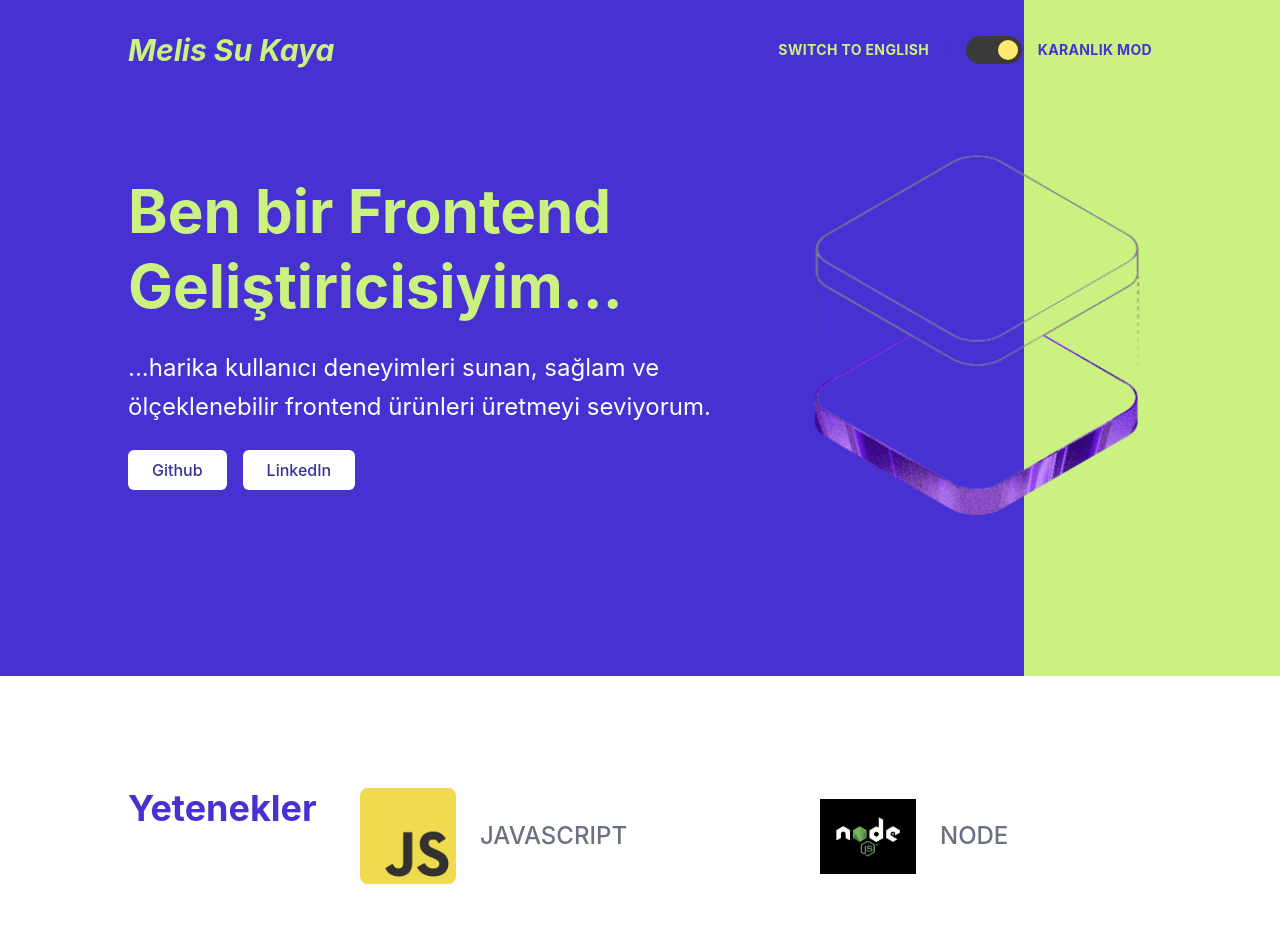
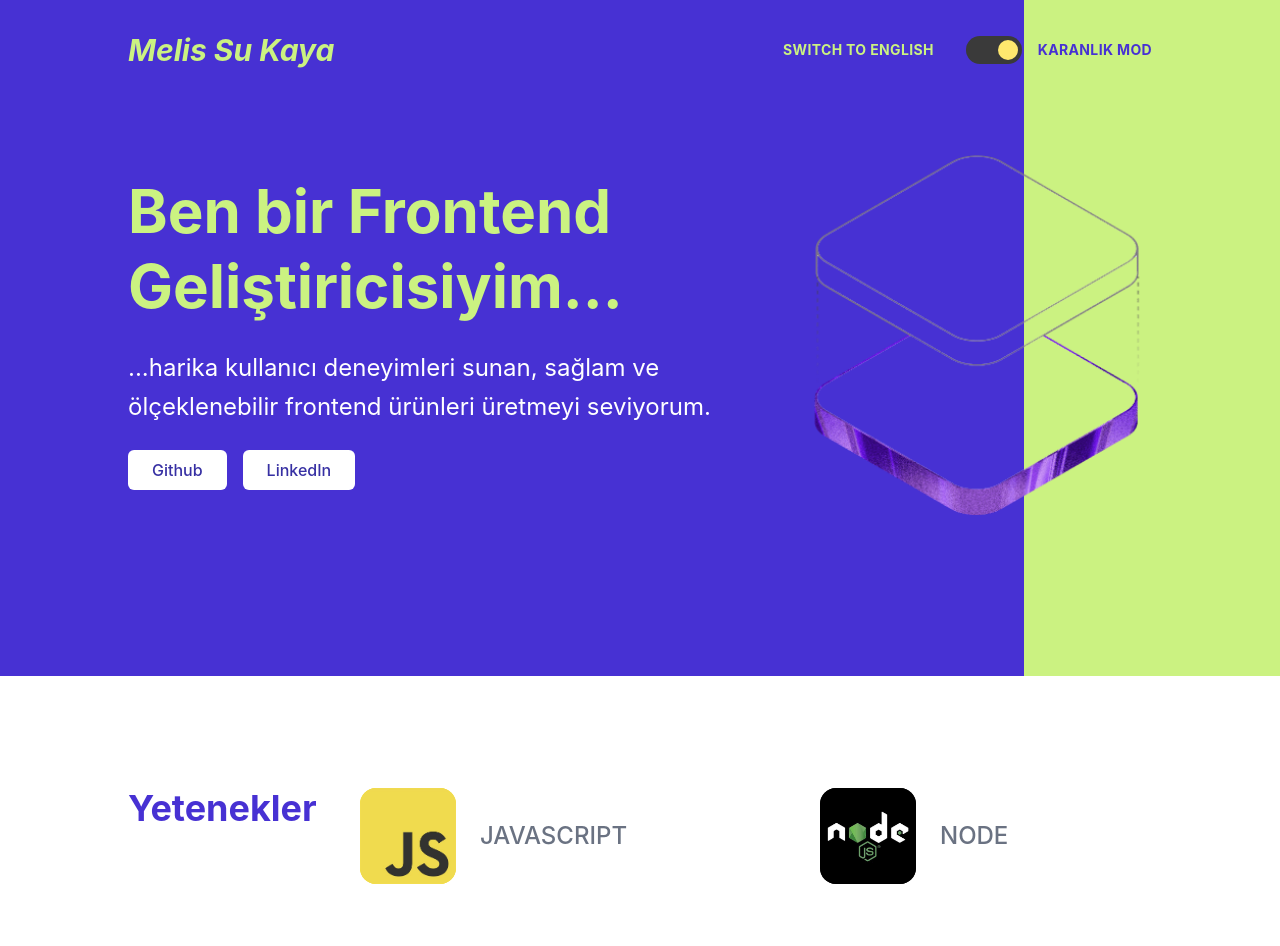
Before and after one commit to melissuki/kisisel-web-sitesi, a React (Vite) app: page / in a window 1280 px wide. Shown: the top 946 px of the page. Built offline with nearby package versions, Linux system fonts and the light colour scheme.

Commit message:
feat: fix react and redux icons

```diff
--- a/src/components/Header.jsx
+++ b/src/components/Header.jsx
@@ -15,7 +15,7 @@ export default function Header() {
         >
           {text.header.langToggle}
         </button>
-        <span className="text-[#4731D3] dark:text-white">|</span>
+        <span className="text-[#4731D3] dark:text-white"></span>
         <button
           onClick={toggleTheme}
           aria-label="Tema değiştir"
--- a/src/components/Skills.jsx
+++ b/src/components/Skills.jsx
@@ -3,6 +3,8 @@ import { skills } from "../data/data";
 
 export default function Skills() {
   const { text } = useApp();
+
+
 
   return (
     <section className="px-[10%] py-28 flex flex-col md:flex-row gap-10 max-w-[1440px] mx-auto">
@@ -10,12 +12,22 @@ export default function Skills() {
         {text.skills.title}
       </h2>
       <div className="grid grid-cols-1 sm:grid-cols-2 gap-x-32 gap-y-16 flex-1">
-        {skills.map((skill) => (
-          <div key={skill.id} className="flex items-center gap-6">
-            <img src={skill.icon} alt={skill.name} className="w-24 h-24 rounded-lg object-contain" />
-            <p className="text-2xl font-medium text-gray-500 dark:text-gray-300">{skill.name}</p>
-          </div>
-        ))}
+      {skills.map((skill) => (
+    <div key={skill.id} className="flex items-center gap-6">
+        <div
+        className="w-24 h-24 rounded-2xl flex items-center justify-center shrink-0"
+        style={{ backgroundColor: skill.bg }}
+        >
+            <img src={skill.icon} alt={skill.name} className="w-full h-full object-cover rounded-2xl"/>
+
+
+        </div>
+        <p className="text-2xl font-medium text-gray-500 dark:text-gray-300">
+            {skill.name}
+        </p>
+
+    </div>
+  ))}
       </div>
     </section>
   );
--- a/src/data/data.js
+++ b/src/data/data.js
@@ -86,12 +86,12 @@ export const content = {
   };
 
   export const skills = [
-    { id: 1, name: "JAVASCRIPT", icon: jsIcon },
-    { id: 2, name: "NODE", icon: nodeIcon },
-    { id: 3, name: "REACT", icon: reactIcon },
-    { id: 4, name: "VS CODE", icon: vscodeIcon },
-    { id: 5, name: "REDUX", icon: reduxIcon },
-    { id: 6, name: "FIGMA", icon: figmaIcon },
+    { id: 1, name: "JAVASCRIPT", icon: jsIcon, bg: "#F7DF1E"},
+    { id: 2, name: "NODE", icon: nodeIcon, bg: "#1B1B1B" },
+    { id: 3, name: "REACT", icon: reactIcon, bg: "#282C34" },
+    { id: 4, name: "VS CODE", icon: vscodeIcon, bg: "#0078D7" },
+    { id: 5, name: "REDUX", icon: reduxIcon, bg: "#764ABC" },
+    { id: 6, name: "FIGMA", icon: figmaIcon, bg: "#1B1B1B" },
   ];
 
   export const projects = [
```
Also changed, not shown: src/assets/icons/react.png, src/assets/icons/redux.png.
